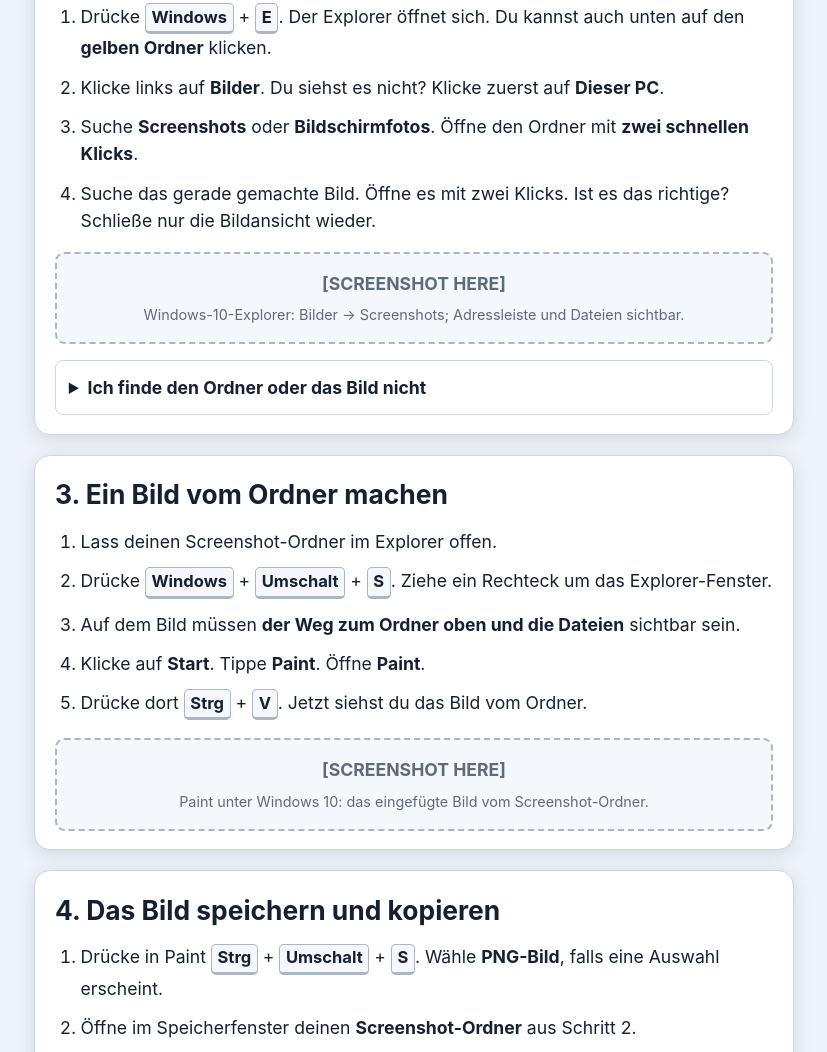
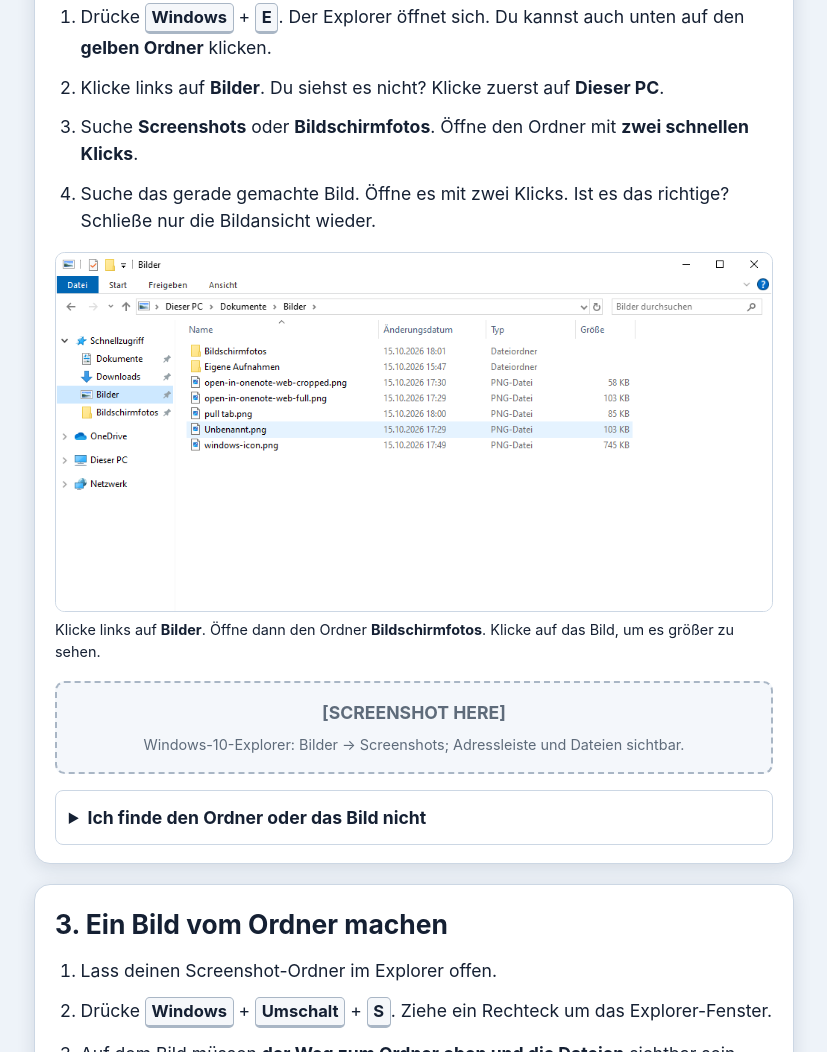
Before and after one commit to eudinaesis/grg23, a plain HTML site: page tasks/fenster-screenshots/windows-10/aufgabe-2.html in a window 1280 px wide. Shown: the part 2186-3238 px from the top of the page, without its empty margins (226-1053 px from the left). Drawn offline with Linux system fonts and the light colour scheme.

Commit message:
Show Pictures folder in Windows 10 Explorer for Aufgabe 2

```diff
--- a/tasks/fenster-screenshots/windows-10/aufgabe-2.html
+++ b/tasks/fenster-screenshots/windows-10/aufgabe-2.html
@@ -74,6 +74,9 @@
 <li>Suche <strong>Screenshots</strong> oder <strong>Bildschirmfotos</strong>. Öffne den Ordner mit <strong>zwei schnellen Klicks</strong>.</li>
 <li>Suche das gerade gemachte Bild. Öffne es mit zwei Klicks. Ist es das richtige? Schließe nur die Bildansicht wieder.</li>
 </ol>
+<figure><a href="../images/windows-10-explorer-bilder.png" target="_blank" rel="noopener"><img src="../images/windows-10-explorer-bilder.png" alt="Windows-10-Explorer: Bilder ist links ausgewählt. Rechts steht der Ordner Bildschirmfotos." width="960" height="1040" loading="lazy" style="max-height:360px;object-fit:cover;object-position:top"></a>
+<figcaption>Klicke links auf <strong>Bilder</strong>. Öffne dann den Ordner <strong>Bildschirmfotos</strong>. Klicke auf das Bild, um es größer zu sehen.</figcaption>
+</figure>
 <figure class="screenshot-placeholder">
 <div>[SCREENSHOT HERE]</div>
 <figcaption>Windows-10-Explorer: Bilder → Screenshots; Adressleiste und Dateien sichtbar.</figcaption>
```
Also changed, not shown: tasks/fenster-screenshots/images/windows-10-explorer-bilder.png (added).
